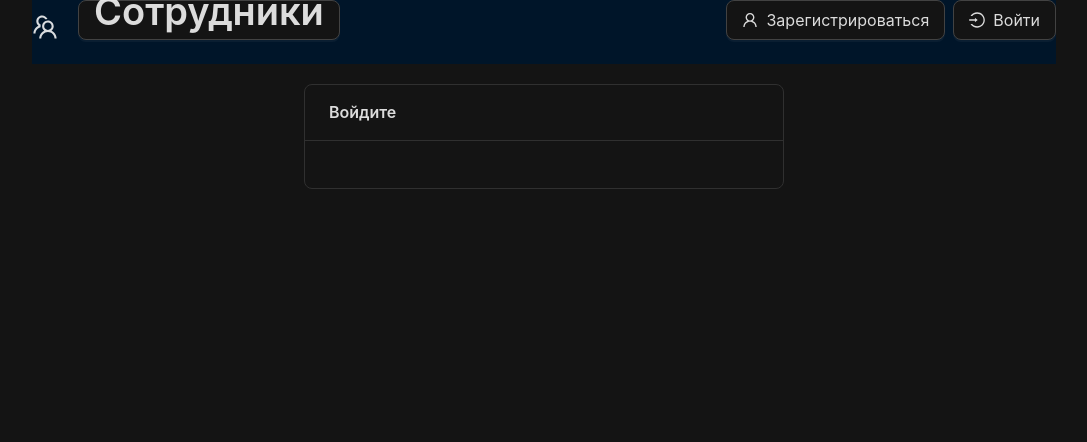
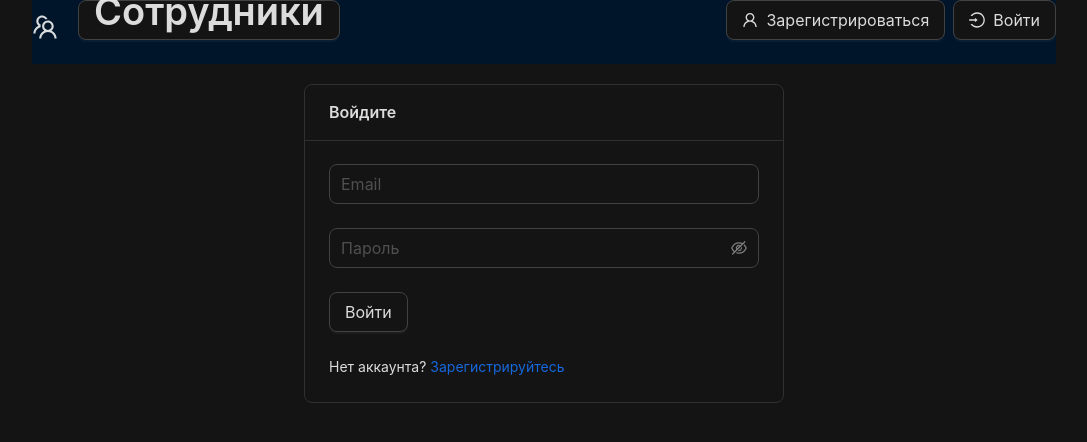
Before and after one commit to MuradKarimov11/react_full_app_Employees, a React (Create React App) app in the folder client/: page /login in a window 1280 px wide. Shown: the top 442 px of the page, without its empty margins (96-1183 px from the left). Built offline with nearby package versions, Linux system fonts and the light colour scheme.

Commit message:
created new files api.ts, auth.ts and authSlice.ts

```diff
--- a/client/src/app/store.ts
+++ b/client/src/app/store.ts
@@ -1,5 +1,14 @@
-import { configureStore } from "@reduxjs/toolkit";
+import { Action, configureStore, ThunkAction } from "@reduxjs/toolkit";
 
 export const store = configureStore({
   reducer: {},
 });
+
+export type AppDispatch = typeof store.dispatch;
+export type RootState = ReturnType<typeof store.getState>;
+export type AppThunk<ReturnType = void> = ThunkAction<
+  ReturnType,
+  RootState,
+  unknown,
+  Action<string>
+>;
--- a/client/src/components/password-input/index.tsx
+++ b/client/src/components/password-input/index.tsx
@@ -9,7 +9,39 @@
 
 export const PasswordInput = ({ name, placeholder, dependencies }: Props) => {
   return (
-    <Form.Item>
+    <Form.Item
+      name={name}
+      dependencies={dependencies}
+      hasFeedback
+      rules={[
+        {
+          required: true,
+          message: "Обязательное поле",
+        },
+        ({ getFieldValue }) => ({
+          validator(_, value) {
+            if (!value) {
+              return Promise.resolve();
+            }
+
+            if (name === "confirmPassword") {
+              if (!value || getFieldValue("password") === value) {
+                return Promise.resolve();
+              }
+              return Promise.reject(new Error("Пароли должны совпадать"));
+            } else {
+              if (value.length < 6) {
+                return Promise.reject(
+                  new Error("Пароль должен быть длиньше 6-ти символов")
+                );
+              }
+
+              return Promise.resolve();
+            }
+          },
+        }),
+      ]}
+    >
       <Input.Password placeholder={placeholder} size="large" />
     </Form.Item>
   );
--- a/client/src/pages/login/index.tsx
+++ b/client/src/pages/login/index.tsx
@@ -1,12 +1,28 @@
-import { Card, Form, Row } from "antd";
+import { Card, Form, Row, Space, Typography } from "antd";
 import { Layout } from "../../components/layout";
+import { CustomInput } from "../../components/custom-input";
+import { PasswordInput } from "../../components/password-input";
+import { CustomButton } from "../../components/custom-button";
+import { Link } from "react-router-dom";
+import { Paths } from "../../paths";
 
 export const Login = () => {
   return (
     <Layout>
       <Row align="middle" justify="center">
         <Card title="Войдите" style={{ width: "30rem" }}>
-          <Form onFinish={() => null}></Form>
+          <Form onFinish={() => null}>
+            <CustomInput type="email" name="email" placeholder="Email" />
+            <PasswordInput name="password" placeholder="Пароль" />
+            <CustomButton type="primary" htmlType="submit">
+              Войти
+            </CustomButton>
+          </Form>
+          <Space direction="vertical" size="large">
+            <Typography.Text>
+              Нет аккаунта? <Link to={Paths.register}>Зарегистрируйтесь</Link>
+            </Typography.Text>
+          </Space>
         </Card>
       </Row>
     </Layout>
--- a/client/src/pages/register/index.tsx
+++ b/client/src/pages/register/index.tsx
@@ -1,9 +1,33 @@
-
+import { Card, Form, Row, Space, Typography } from "antd";
+import { Layout } from "../../components/layout";
+import { CustomInput } from "../../components/custom-input";
+import { PasswordInput } from "../../components/password-input";
+import { CustomButton } from "../../components/custom-button";
+import { Link } from "react-router-dom";
+import { Paths } from "../../paths";
 
 export const Register = () => {
-    return (
-        <div>
-
-        </div>
-    )
-}
+  return (
+    <Layout>
+      <Row align="middle" justify="center">
+        <Card title="Зарегистрируйтесь" style={{ width: "30rem" }}>
+          <Form onFinish={() => null}>
+            <CustomInput type="text" name="name" placeholder="Имя" />
+            <CustomInput type="email" name="email" placeholder="Email" />
+            <PasswordInput name="password" placeholder="Пароль" />
+            <PasswordInput name="confirmPassword" placeholder="Пароль" />
+            <CustomButton type="primary" htmlType="submit">
+              Зарегистрироваться
+            </CustomButton>
+          </Form>
+          <Space direction="vertical" size="large">
+            <Typography.Text>
+              Уже зарегистрированы? <Link to={Paths.login}>Войдите</Link>
+            </Typography.Text>
+            {/* <ErrorMessage message={error} /> */}
+          </Space>
+        </Card>
+      </Row>
+    </Layout>
+  );
+};
```
Also changed, not shown: client/src/app/serivices/api.ts (added, +19 -0 lines), client/src/app/serivices/auth.ts (added, +37 -0 lines), client/src/features/auth/authSlice.ts (added, +20 -0 lines).
